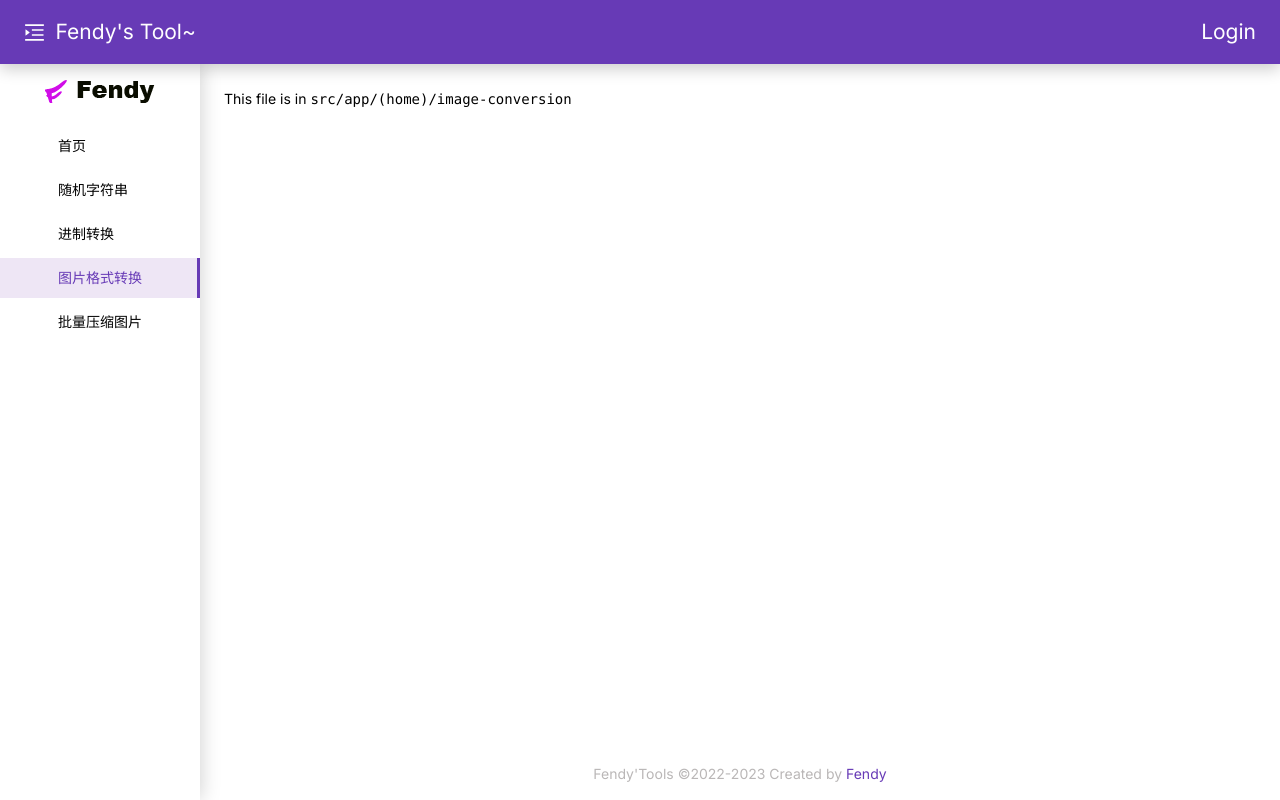
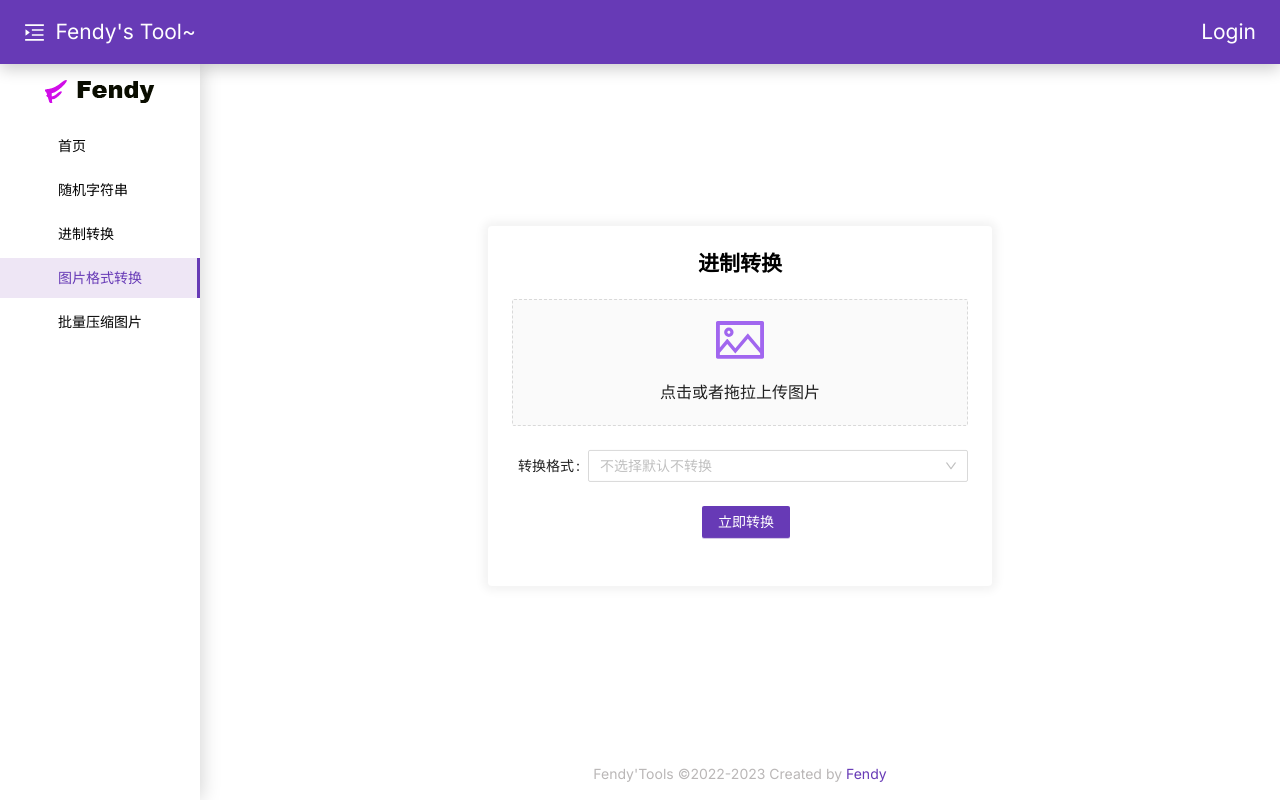
Before and after one commit to Fendy5/tool, a Next.js app: page /image-conversion in a window 1280 px wide. Built offline with nearby package versions, Linux system fonts and the light colour scheme.

Commit message:
feat: 图片转换前端页面

```diff
--- /dev/null
+++ b/src/app/(home)/image-conversion/ImageConversion.tsx
@@ -0,0 +1,129 @@
+/**
+ * @Author fendy
+ * @CreateTime 2023/7/6 15:51
+ * @Description
+ */
+'use client'
+
+import { Upload, message, Form, Select, Button, InputNumber, Space } from 'antd'
+import { useState } from 'react'
+import { RcFile } from 'antd/es/upload'
+import { ImageConversionFormProp } from '@/app/types/image-conversion'
+import { PictureOutlined } from '@ant-design/icons'
+
+export default function ImageConversion() {
+  const [imageUrl, setImageUrl] = useState('')
+  const [downloadLink, setDownloadLink] = useState('')
+
+  const [form] = Form.useForm()
+
+  const props = {
+    name: 'image',
+    accept: 'image/*',
+    multiple: true,
+    maxCount: 25,
+    data: {
+      '100%': true
+    },
+    action: '/api/v1/image-upload',
+    beforeUpload: (file: RcFile) => {
+      if (!file.type.match(/image\/*/)?.[0]) {
+        message.error(`${file.name} 不是有效的图片文件`)
+        return Upload.LIST_IGNORE
+      }
+      return true
+    },
+    onChange(info: any) {
+      const { status, response } = info.file
+      setDownloadLink('')
+      if (status !== 'uploading') {
+        console.log(info.file, info.fileList)
+      }
+      if (status === 'done') {
+        message.success(`${info.file.name} file uploaded successfully.`)
+        setImageUrl(response.image_url)
+        form.setFieldsValue({ imageUrl: response.image_url })
+      } else if (status === 'error') {
+        message.error(`${info.file.name} file upload failed.`)
+      }
+    }
+  }
+
+  const handleChangeImageType = (type: string) => {
+    setTargetType(type)
+    setSize(undefined)
+  }
+
+  const handleChangeSize = (size: number) => {
+    setSize(size)
+  }
+
+  const handleFinish = async (form: ImageConversionFormProp) => {
+    console.log(form)
+    // if (imageUrl) {
+    //   form.imageUrl = imageUrl
+    //   transformApi(form).then((value) => {
+    //     const { downloadLink } = value.data
+    //     setDownloadLink(downloadLink)
+    //   })
+    // } else {
+    //   message.error('请先选择图片')
+    // }
+  }
+
+  const targetTypeOptions = ['png', 'ico', 'jpg', 'webp', 'bmp']
+  const sizeList = [16, 32, 64, 128, 256, 512]
+  const [targetType, setTargetType] = useState('')
+  const [size, setSize] = useState<number | undefined>(undefined)
+  const [compressionRate, setCompressionRate] = useState(100)
+
+  return (
+    <div className={'absolute-center w-5/6 lg:w-[36rem]'}>
+      <div className="card">
+        <div className="text-center text-2xl font-bold mb-6">进制转换</div>
+        <Form colon initialValues={{ compressionRate: 100 }} layout={'horizontal'} onFinish={handleFinish} labelCol={{ span: 4 }}>
+          <Form.Item>
+            <Upload.Dragger {...props}>
+              <p className="ant-upload-drag-icon">
+                <PictureOutlined />
+              </p>
+              <p className="ant-upload-text">点击或者拖拉上传图片</p>
+            </Upload.Dragger>
+          </Form.Item>
+          <Form.Item name={'targetType'} label={'转换格式'}>
+            <Select onChange={handleChangeImageType} value={targetType} placeholder={'不选择默认不转换'}>
+              {targetTypeOptions.map((option) => (
+                <Select.Option key={option} value={option}>
+                  {option}
+                </Select.Option>
+              ))}
+            </Select>
+          </Form.Item>
+          {/*<Form.Item name="compressionRate" label="压缩率">*/}
+          {/*  <Space>*/}
+          {/*    <InputNumber onChange={(val) => setCompressionRate(Number(val))} value={compressionRate} style={{ width: '120px' }} placeholder="1~100之间" />*/}
+          {/*    <span>%</span>*/}
+          {/*  </Space>*/}
+          {/*</Form.Item>*/}
+          <Form.Item hidden={targetType !== 'ico'} name={'size'} label={'尺寸'}>
+            <Select allowClear onChange={handleChangeSize} value={size} placeholder={'不选择默认不修改尺寸'}>
+              {sizeList.map((option) => (
+                <Select.Option key={option} value={option}>
+                  {option}*{option}
+                </Select.Option>
+              ))}
+            </Select>
+          </Form.Item>
+          <Form.Item wrapperCol={{ span: 8, offset: 10 }}>
+            <Button type="primary" htmlType="submit">
+              立即转换
+            </Button>
+            {/*<Button onClick={resetForm} className={'ml-8'} htmlType="submit">*/}
+            {/*  重置*/}
+            {/*</Button>*/}
+          </Form.Item>
+        </Form>
+      </div>
+    </div>
+  )
+}
--- a/src/app/(home)/image-conversion/page.tsx
+++ b/src/app/(home)/image-conversion/page.tsx
@@ -3,11 +3,18 @@
  * @CreateTime 2023/6/15 23:08
  * @Description
  */
+import ClientOnly from '@/components/ClientOnly'
+import ImageConversion from '@/app/(home)/image-conversion/ImageConversion'
+
+export const metadata = {
+  title: '图片格式转换',
+  description: 'jpg转换 png转换、svg转换、icon转换'
+}
 
 export default function Page() {
   return (
-    <div>
-      This file is in <code>src/app/(home)/image-conversion</code>
-    </div>
+    <ClientOnly>
+      <ImageConversion />
+    </ClientOnly>
   )
 }
--- /dev/null
+++ b/src/app/types/image-conversion.ts
@@ -0,0 +1,11 @@
+/**
+ * @Author fendy
+ * @CreateTime 2023/7/6 15:58
+ * @Description
+ */
+export interface ImageConversionFormProp {
+  imageUrl: string
+  targetType?: string
+  size?: number | undefined
+  compressionRate: number
+}
```
